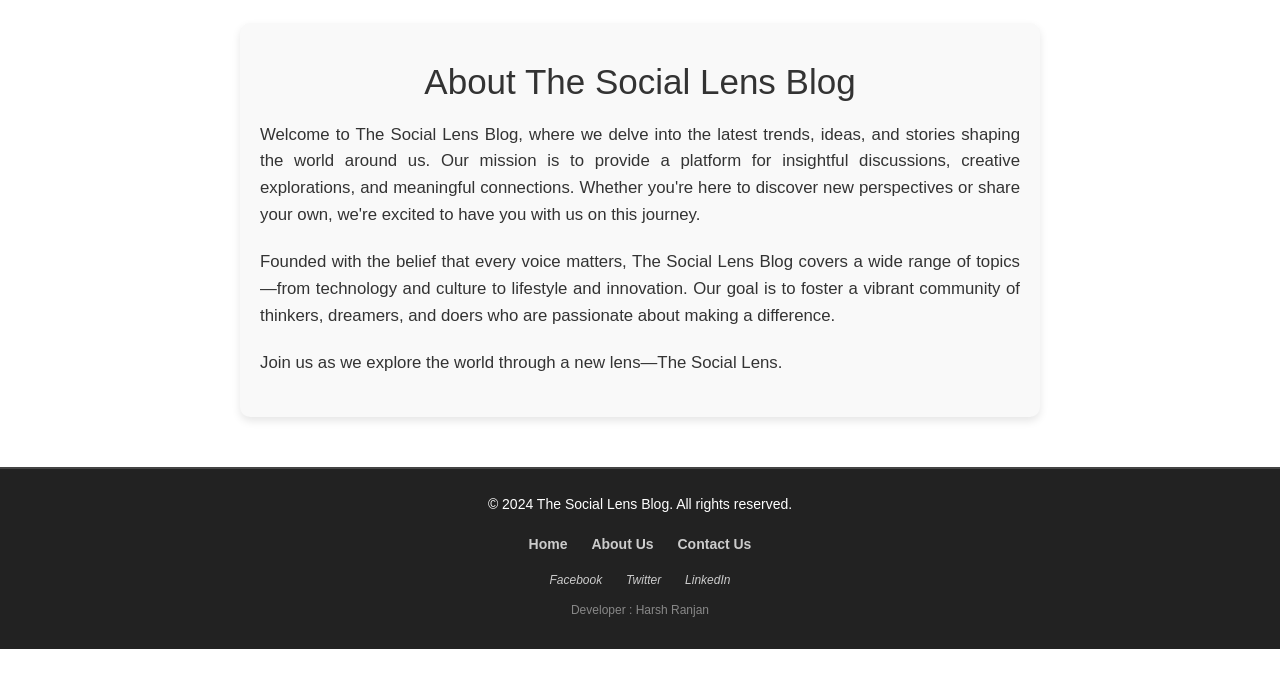
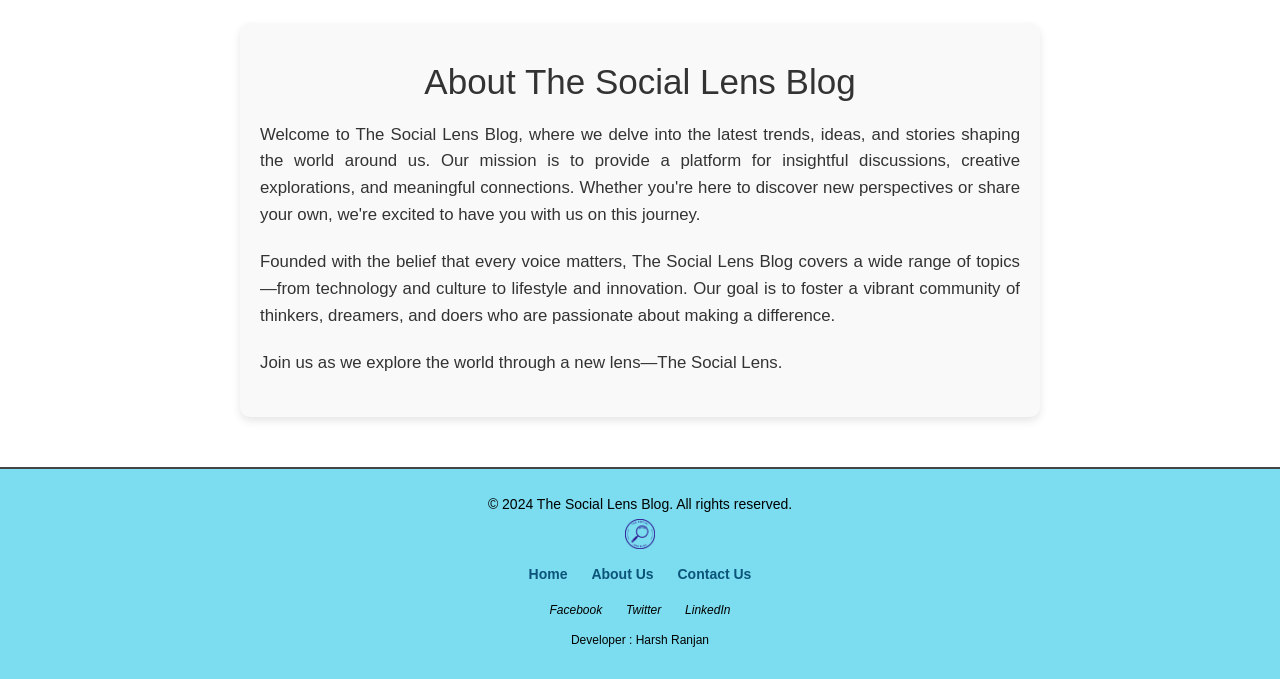
Before and after one commit to Harsh-git98/sociallensblog, a Node server app: page /about in a window 1280 px wide. Shown: the part 267-946 px from the top of the page. Before the commit the page ends 916 px from the top, so only its background shows below. Run offline with Node 20, Linux system fonts and the light colour scheme; some libraries are stand-ins or nearby versions.

Commit message:
colour theme

```diff
--- a/app.js
+++ b/app.js
@@ -1,5 +1,5 @@
 // jshint esversion:6
-
+const axios = require('axios');
 const express = require("express");
 const bodyParser = require("body-parser");
 const ejs = require("ejs");
@@ -86,6 +86,30 @@ app.post("/compose", function(req, res) {
 });
 
 
+
+const url = `https://sociallensblog.onrender.com/`;
+
+
+
+const interval = 30000;
+
+function reloadWebsite() {
+  axios.get(url)
+    .then(response => {
+      console.log(`Reloaded at ${new Date().toISOString()}: Status Code ${response.status}`);
+    })
+    .catch(error => {
+      console.error(`Error reloading at ${new Date().toISOString()}:`, error.message);
+    });
+}
+
+setInterval(reloadWebsite, interval);
+
+//
+
+
+
+
 app.get("/posts/:postId", function(req, res) {
   const requestedPostId = req.params.postId;
 
--- a/package.json
+++ b/package.json
@@ -9,6 +9,7 @@
   "author": "",
   "license": "ISC",
   "dependencies": {
+    "axios": "^1.7.5",
     "body-parser": "^1.18.3",
     "ejs": "^3.1.10",
     "express": "^4.18.2",
--- a/views/partials/footer.ejs
+++ b/views/partials/footer.ejs
@@ -2,6 +2,7 @@
   <div class="container text-center">
     <div class="footer-content">
       <p class="footer-owner">&copy; 2024 The Social Lens Blog. All rights reserved.</p>
+      <img src="/img/sociallogo.png" alt="" height="30vh">
       <!-- <p class="footer-madeby"></p> -->
       <ul class="footer-links">
         <li><a href="/">Home</a></li>
@@ -14,6 +15,7 @@
         <a href="#" aria-label="LinkedIn"><i class="fab fa-linkedin-in">LinkedIn</i></a>
 
       </div>
+
       <p class="footer-copyright"><a href="http://linkedin.com/in/harshrjn">Developer : Harsh Ranjan</a></p>
     </div>
   </div>
@@ -39,8 +41,8 @@ body {
 
 /* Footer Styles */
 .footer {
-  background-color: #222;
-  color: #ccc;
+  background-color: #7BDDEF;
+  color: #000000;
   padding: 20px 0;
   text-align: center;
   border-top: 2px solid #444;
@@ -61,7 +63,7 @@ body {
 .footer-madeby {
   font-size: 14px;
   margin: 5px 0;
-  color: #fff;
+  color: #000000;
 }
 
 .footer-links {
@@ -76,14 +78,14 @@ body {
 }
 
 .footer-links li a {
-  color: #ccc;
+  color: #0c5479;
   text-decoration: none;
   font-weight: bold;
 }
 
 
 .footer-links li a:hover {
-  color: #fff;
+  color: #444;
   text-decoration: underline;
 }
 
@@ -92,7 +94,7 @@ body {
 }
 
 .footer-social a {
-  color: #ccc;
+  color: #000000;
   text-decoration: none;
   font-size: 12px;
   margin: 0 10px;
@@ -110,7 +112,7 @@ body {
 .footer-copyright a {
   font-size: 12px;
   margin-top: 10px;
-  color: #888;
+  color: #000000;
 }
 
 /* Responsive Design */
--- a/views/partials/header.ejs
+++ b/views/partials/header.ejs
@@ -3,7 +3,8 @@
 
 <head>
   <meta charset="utf-8">
-  <title>Vigyann Corner</title>
+  <title>SocialLensBlog</title>
+    <link rel="icon" href="img/sociallogo.png" type="image/x-icon">
   <link rel="stylesheet" href="https://maxcdn.bootstrapcdn.com/bootstrap/3.3.7/css/bootstrap.min.css">
   <style>
     /* Global styles */
@@ -11,7 +12,7 @@
       margin: 0;
       padding: 0;
       font-family: Arial, sans-serif;
-      color: #2e2d2d;
+      color: #181717;
 
       background-size: cover;
       background-position: center;
@@ -21,12 +22,13 @@
     .navbar {
       border: none;
       border-radius: 0;
-      background-color: rgba(0, 0, 0, 0.8); /* Slightly darker for more contrast */
+      background-color: #7bdeefce;
+      border-bottom: 1px solid black; /* Slightly darker for more contrast */
       box-shadow: 0 2px 4px rgba(0, 0, 0, 0.2); /* Subtle shadow for depth */
     }
 
     .navbar-brand {
-      color: #fff !important;
+      color: #2e2d2d !important;
       font-weight: bold;
       font-size: 1.5em;
       text-transform: uppercase;
@@ -34,18 +36,18 @@
     }
 
     .navbar-nav li a {
-      color: #fff !important;
+      color: #2e2d2d !important;
       font-weight: 600;
       padding: 15px 20px; /* Added more padding for a balanced look */
     }
 
     .navbar-nav li a:hover {
-      background-color: rgba(255, 255, 255, 0.2);
+      background-color: rgba(31, 29, 29, 0.2);
       color: #ffeb3b !important; /* Added a bright hover color for the text */
     }
 
     .navbar-nav li a:focus {
-      background-color: rgba(255, 255, 255, 0.1); /* Focus effect for accessibility */
+      background-color: rgba(46, 44, 44, 0.1); /* Focus effect for accessibility */
       outline: none;
     }
 
@@ -101,7 +103,9 @@
           <span class="icon-bar"></span>
           <span class="icon-bar"></span>
         </button>
+
         <a href="/" class="navbar-brand">The Social Lens Blog</a>
+
       </div>
       <div class="collapse navbar-collapse" id="navbar-collapse">
         <ul class="nav navbar-nav navbar-right">
```
Also changed, not shown: public/img/sociallogo.png (added), 1 other file.
